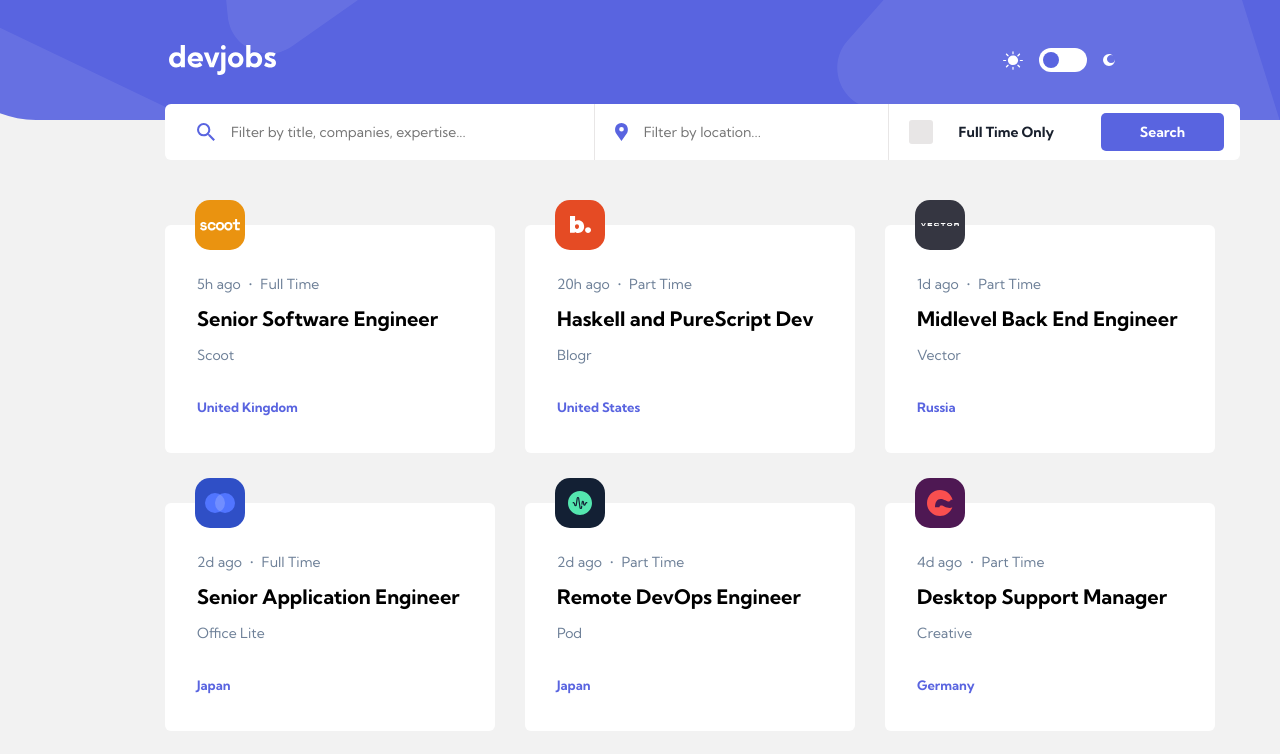
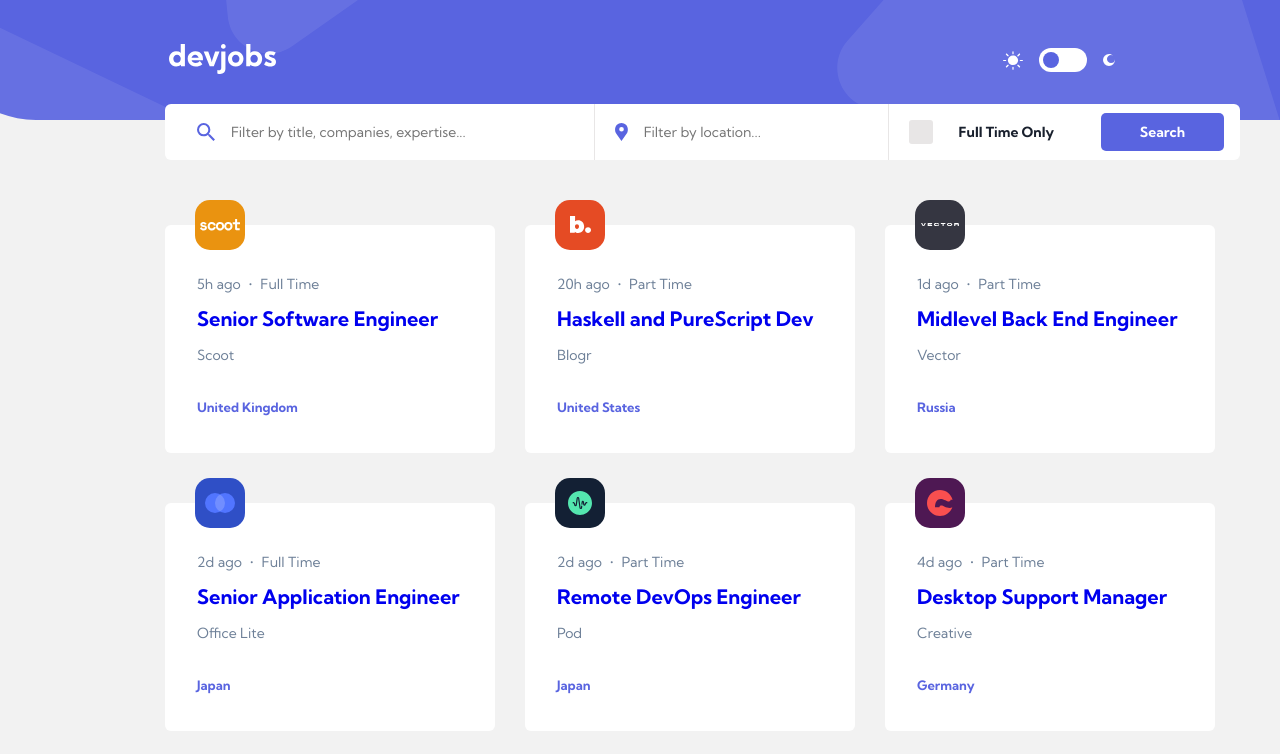
Before and after one commit to neshacascia/devjobs, a React (Vite) app: page / in a window 1280 px wide. Shown: the top 754 px of the page. Built offline with nearby package versions, Linux system fonts and the light colour scheme.

Commit message:
added links and routing for job details page

```diff
--- a/data.json
+++ b/data.json
@@ -1,6 +1,6 @@
 [
   {
-    "id": 1,
+    "id": "1",
     "company": "Scoot",
     "logo": "/logos/scoot.svg",
     "logoBackground": "hsl(36, 87%, 49%)",
@@ -31,7 +31,7 @@
     }
   },
   {
-    "id": 2,
+    "id": "2",
     "company": "Blogr",
     "logo": "/logos/blogr.svg",
     "logoBackground": "hsl(12, 79%, 52%)",
@@ -62,7 +62,7 @@
     }
   },
   {
-    "id": 3,
+    "id": "3",
     "company": "Vector",
     "logo": "/logos/vector.svg",
     "logoBackground": "hsl(235, 10%, 23%)",
@@ -92,7 +92,7 @@
     }
   },
   {
-    "id": 4,
+    "id": "4",
     "company": "Office Lite",
     "logo": "/logos/officelite.svg",
     "logoBackground": "hsl(227, 62%, 48%)",
@@ -124,7 +124,7 @@
     }
   },
   {
-    "id": 5,
+    "id": "5",
     "company": "Pod",
     "logo": "/logos/pod.svg",
     "logoBackground": "hsl(216, 46%, 14%)",
@@ -160,7 +160,7 @@
     }
   },
   {
-    "id": 6,
+    "id": "6",
     "company": "Creative",
     "logo": "/logos/creative.svg",
     "logoBackground": "hsl(295, 55%, 21%)",
@@ -194,7 +194,7 @@
     }
   },
   {
-    "id": 7,
+    "id": "7",
     "company": "Pomodoro",
     "logo": "/logos/pomodoro.svg",
     "logoBackground": "hsl(254, 71%, 45%)",
@@ -225,7 +225,7 @@
     }
   },
   {
-    "id": 8,
+    "id": "8",
     "company": "Maker",
     "logo": "/logos/maker.svg",
     "logoBackground": "hsl(218, 58%, 31%)",
@@ -256,7 +256,7 @@
     }
   },
   {
-    "id": 9,
+    "id": "9",
     "company": "Coffeeroasters",
     "logo": "/logos/coffeeroasters.svg",
     "logoBackground": "hsl(29, 60%, 87%)",
@@ -287,7 +287,7 @@
     }
   },
   {
-    "id": 10,
+    "id": "10",
     "company": "Mastercraft",
     "logo": "/logos/mastercraft.svg",
     "logoBackground": "hsl(0, 0%, 12%)",
@@ -320,7 +320,7 @@
     }
   },
   {
-    "id": 11,
+    "id": "11",
     "company": "Crowdfund",
     "logo": "/logos/crowdfund.svg",
     "logoBackground": "hsl(157, 57%, 50%)",
@@ -353,7 +353,7 @@
     }
   },
   {
-    "id": 12,
+    "id": "12",
     "company": "Typemaster",
     "logo": "/logos/typemaster.svg",
     "logoBackground": "hsl(22, 89%, 52%)",
@@ -385,7 +385,7 @@
     }
   },
   {
-    "id": 13,
+    "id": "13",
     "company": "Crowdfund",
     "logo": "/logos/crowdfund.svg",
     "logoBackground": "hsl(157, 57%, 50%)",
@@ -417,7 +417,7 @@
     }
   },
   {
-    "id": 14,
+    "id": "14",
     "company": "Coffeeroasters",
     "logo": "/logos/coffeeroasters.svg",
     "logoBackground": "hsl(29, 60%, 87%)",
@@ -449,7 +449,7 @@
     }
   },
   {
-    "id": 15,
+    "id": "15",
     "company": "Blogr",
     "logo": "/logos/blogr.svg",
     "logoBackground": "hsl(12, 79%, 52%)",
--- a/src/App.jsx
+++ b/src/App.jsx
@@ -1,11 +1,13 @@
 import React, { useState } from 'react';
-// import { Switch, Route, Link } from 'react-router-dom';
+import { Routes, Route } from 'react-router-dom';
 import './App.css';
 import Navbar from './components/Navbar';
 import Searchbar from './components/Searchbar';
-import Cards from './components/Cards';
+import JobListings from './pages/JobListings';
+// import Cards from './components/Cards';
+import JobDetails from './pages/JobDetails';
 
-import data from '../data.json';
+// import data from '../data.json';
 
 function App() {
   const [isDarkMode, setIsDarkMode] = useState(false);
@@ -14,25 +16,19 @@ function App() {
     setIsDarkMode(prevState => !prevState);
   }
 
-  const cardsArr = data.map(job => (
-    <Cards
-      key={job.id}
-      logo={job.logo}
-      background={job.logoBackground}
-      postedAt={job.postedAt}
-      contract={job.contract}
-      position={job.position}
-      company={job.company}
-      location={job.location}
-      theme={isDarkMode}
-    />
-  ));
-
   return (
     <div className={`app ${!isDarkMode ? '' : 'dark'}`}>
       <Navbar handleClick={toggleDarkMode} />
       <Searchbar theme={isDarkMode} />
-      <main>{cardsArr}</main>
+      {/* <main>{cardsArr}</main> */}
+      <Routes>
+        <Route
+          exact
+          path="/"
+          element={<JobListings theme={isDarkMode} />}
+        ></Route>
+        <Route path="/:jobId" element={<JobDetails />}></Route>
+      </Routes>
     </div>
   );
 }
--- a/src/components/Cards.jsx
+++ b/src/components/Cards.jsx
@@ -1,4 +1,5 @@
 import React from 'react';
+import { Link } from 'react-router-dom';
 
 export default function Cards(props) {
   return (
@@ -17,7 +18,9 @@ export default function Cards(props) {
           <span>{props.contract}</span>
         </div>
 
-        <h2 className={!props.theme ? '' : 'dark'}>{props.position}</h2>
+        <h2 className={!props.theme ? '' : 'dark'}>
+          <Link to={props.id}>{props.position}</Link>
+        </h2>
 
         <span>{props.company}</span>
 
--- a/src/components/Navbar.jsx
+++ b/src/components/Navbar.jsx
@@ -1,4 +1,5 @@
 import React from 'react';
+import { Link } from 'react-router-dom';
 import logo from '../assets/desktop/logo.svg';
 import sunIcon from '../assets/desktop/icon-sun.svg';
 import moonIcon from '../assets/desktop/icon-moon.svg';
@@ -6,7 +7,9 @@ import moonIcon from '../assets/desktop/icon-moon.svg';
 export default function Navbar(props) {
   return (
     <nav>
-      <img className="nav-logo" src={logo} />
+      <Link to="/">
+        <img className="nav-logo" src={logo} />
+      </Link>
 
       <div className="toggle-container">
         <img src={sunIcon} />
--- /dev/null
+++ b/src/pages/JobDetails.jsx
@@ -0,0 +1,16 @@
+import React from 'react';
+import { useParams } from 'react-router-dom';
+import data from '../../data.json';
+
+export default function JobDetails(props) {
+  const { jobId } = useParams();
+
+  const thisJob = data.find(job => job.id === jobId);
+
+  return (
+    <main>
+      <h1>Job Detail Page</h1>
+      {/* {thisJob.company} */}
+    </main>
+  );
+}
--- /dev/null
+++ b/src/pages/JobListings.jsx
@@ -0,0 +1,23 @@
+import React from 'react';
+import Cards from '../components/Cards';
+
+import data from '../../data.json';
+
+export default function JobListings(props) {
+  const cardsArr = data.map(job => (
+    <Cards
+      key={job.id}
+      id={job.id}
+      logo={job.logo}
+      background={job.logoBackground}
+      postedAt={job.postedAt}
+      contract={job.contract}
+      position={job.position}
+      company={job.company}
+      location={job.location}
+      theme={props.theme}
+    />
+  ));
+
+  return <main>{cardsArr}</main>;
+}
```
